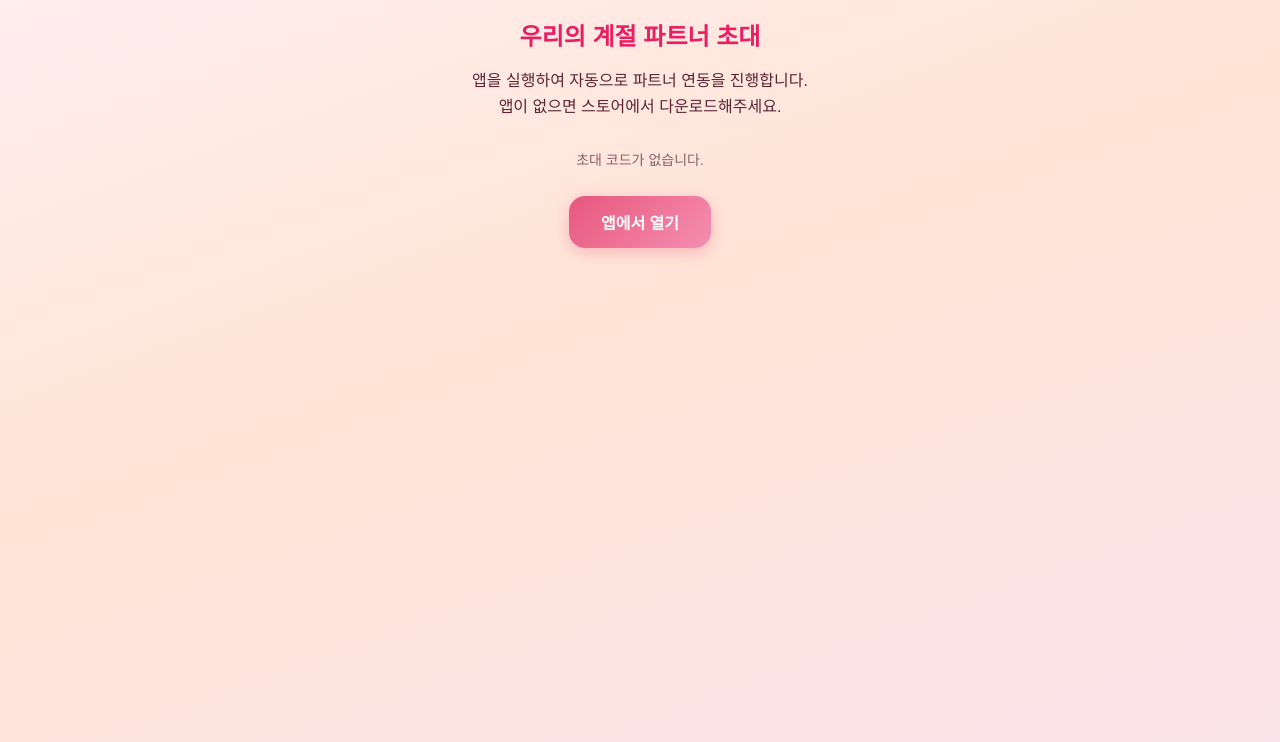
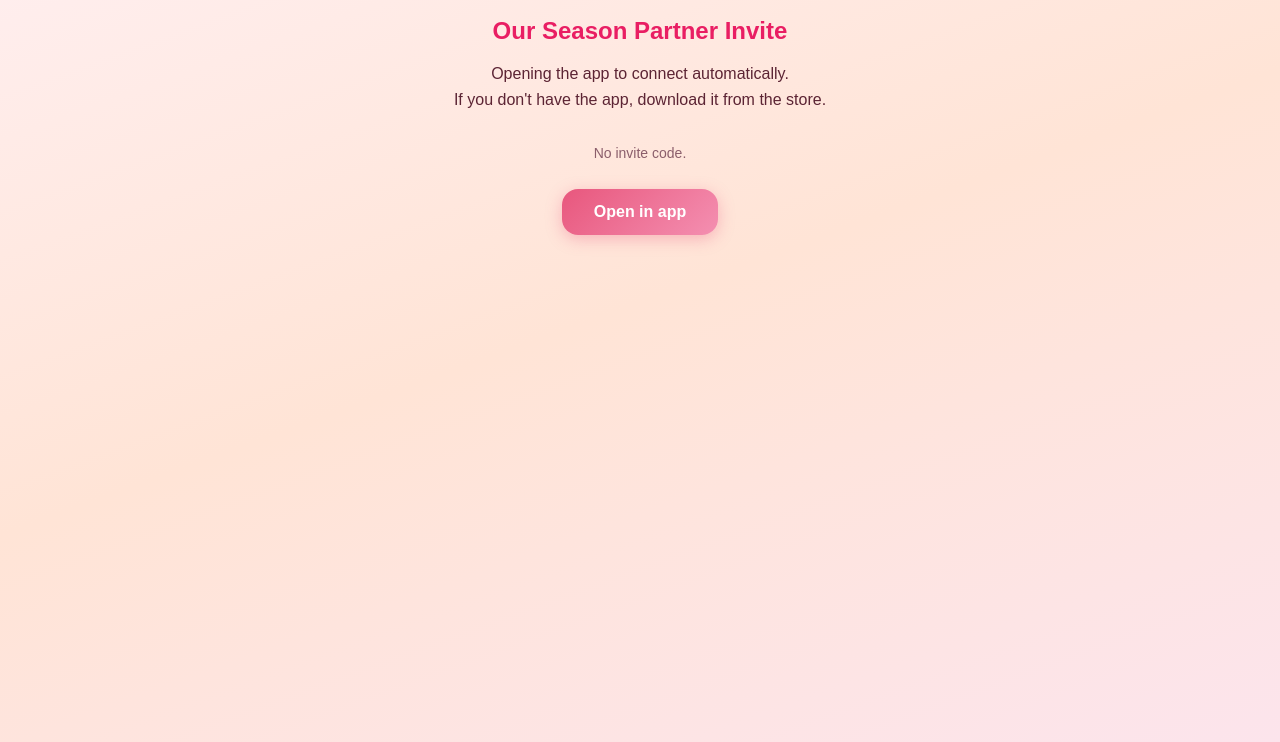
Before and after one commit to dlsrks20-hash/privacy, a plain HTML site: page invite.html in a window 1280 px wide. Shown: the part 138-880 px from the top of the page. Drawn offline with Linux system fonts and the light colour scheme.

Commit message:
invite.html 다국어화 (한/일/영) + App Store 지역중립 링크
- navigator.language 기반 수신자 언어 자동 감지 (ko/ja/en)
- App Store 링크 /kr/ 제거 → 사용자 지역 자동 리다이렉트
- iOS/Android/PC 분기는 기존 유지

Co-Authored-By: Claude Opus 4.8 <noreply@anthropic.com>

```diff
--- a/invite.html
+++ b/invite.html
@@ -1,11 +1,11 @@
 <!DOCTYPE html>
-<html lang="ko">
+<html>
 <head>
   <meta charset="UTF-8">
   <meta name="viewport" content="width=device-width, initial-scale=1.0">
-  <title>우리의 계절 - 파트너 초대</title>
+  <title>Our Season - Partner Invite</title>
   <style>
-    body { font-family: 'Noto Sans KR', sans-serif; max-width: 480px; margin: 0 auto; padding: 40px 20px; text-align: center; background: linear-gradient(160deg, #fff0f3 0%, #ffe4d6 50%, #fce4ec 100%); min-height: 100vh; }
+    body { font-family: 'Noto Sans KR', 'Noto Sans JP', sans-serif; max-width: 480px; margin: 0 auto; padding: 40px 20px; text-align: center; background: linear-gradient(160deg, #fff0f3 0%, #ffe4d6 50%, #fce4ec 100%); min-height: 100vh; }
     h1 { color: #e91e63; font-size: 24px; }
     p { color: #5c2434; font-size: 16px; line-height: 1.6; }
     .btn { display: inline-block; padding: 14px 32px; background: linear-gradient(135deg, #e8577d, #f48fb1); color: white; border-radius: 16px; text-decoration: none; font-weight: bold; margin: 10px; box-shadow: 0 4px 16px rgba(232,87,125,0.35); }
@@ -16,62 +16,103 @@
 </head>
 <body>
   <div class="heart">💕</div>
-  <h1>우리의 계절 파트너 초대</h1>
-  <p id="intro">앱을 실행하여 자동으로 파트너 연동을 진행합니다.<br>앱이 없으면 스토어에서 다운로드해주세요.</p>
+  <h1 id="title"></h1>
+  <p id="intro"></p>
 
-  <p id="status" style="color: #8b5e6b; font-size: 14px; margin-top: 30px;">앱을 여는 중...</p>
+  <p id="status" style="color: #8b5e6b; font-size: 14px; margin-top: 30px;"></p>
 
-  <a id="appLink" class="btn" href="#">앱에서 열기</a>
-  <a id="appStoreLink" class="btn btn-store hidden" href="https://apps.apple.com/kr/app/id6773003298">App Store</a>
+  <a id="appLink" class="btn" href="#"></a>
+  <a id="appStoreLink" class="btn btn-store hidden" href="https://apps.apple.com/app/id6773003298">App Store</a>
   <a id="playStoreLink" class="btn btn-store hidden" href="https://play.google.com/store/apps/details?id=com.lovelogbook.app">Play Store</a>
 
   <script>
     (function() {
+      // 다국어 문구 (수신자 기기 언어 기준)
+      var T = {
+        ko: {
+          docTitle: '우리의 계절 - 파트너 초대',
+          title: '우리의 계절 파트너 초대',
+          intro: '앱을 실행하여 자동으로 파트너 연동을 진행합니다.<br>앱이 없으면 스토어에서 다운로드해주세요.',
+          opening: '앱을 여는 중...',
+          appLink: '앱에서 열기',
+          noCode: '초대 코드가 없습니다.',
+          notInstalled: '앱이 설치되어 있지 않습니다. {store}로 이동합니다...',
+          pcIntro: '모바일 기기에서 아래 스토어 링크로 앱을 설치한 후<br>다시 초대 링크를 열어주세요.'
+        },
+        ja: {
+          docTitle: '私たちの季節 - パートナー招待',
+          title: '私たちの季節 パートナー招待',
+          intro: 'アプリを起動して自動的にパートナー連携を行います。<br>アプリがない場合はストアからダウンロードしてください。',
+          opening: 'アプリを開いています...',
+          appLink: 'アプリで開く',
+          noCode: '招待コードがありません。',
+          notInstalled: 'アプリがインストールされていません。{store}に移動します...',
+          pcIntro: 'モバイル端末で下記のストアリンクからアプリをインストール後、<br>もう一度招待リンクを開いてください。'
+        },
+        en: {
+          docTitle: 'Our Season - Partner Invite',
+          title: 'Our Season Partner Invite',
+          intro: "Opening the app to connect automatically.<br>If you don't have the app, download it from the store.",
+          opening: 'Opening the app...',
+          appLink: 'Open in app',
+          noCode: 'No invite code.',
+          notInstalled: 'The app is not installed. Redirecting to {store}...',
+          pcIntro: 'Install the app from the store links below on a mobile device,<br>then open the invite link again.'
+        }
+      };
+
+      var lang = (navigator.language || 'ko').toLowerCase();
+      var L = lang.indexOf('ja') === 0 ? T.ja : (lang.indexOf('en') === 0 ? T.en : T.ko);
+      document.documentElement.lang = (L === T.ja ? 'ja' : (L === T.en ? 'en' : 'ko'));
+      document.title = L.docTitle;
+      document.getElementById('title').textContent = L.title;
+      document.getElementById('intro').innerHTML = L.intro;
+      document.getElementById('status').textContent = L.opening;
+      document.getElementById('appLink').textContent = L.appLink;
+
       var params = new URLSearchParams(window.location.search);
       var code = params.get('code');
-      if (!code) { document.getElementById('status').textContent = '초대 코드가 없습니다.'; return; }
+      var statusEl = document.getElementById('status');
+      var introEl = document.getElementById('intro');
+      if (!code) { statusEl.textContent = L.noCode; return; }
 
       var ua = navigator.userAgent;
       var isIOS = /iPad|iPhone|iPod/.test(ua);
       var isAndroid = /android/i.test(ua);
-      var isMobile = isIOS || isAndroid;
 
       var appUrl = 'com.lovelogbook.app://invite?code=' + encodeURIComponent(code);
-      var appStoreUrl = 'https://apps.apple.com/kr/app/id6773003298';
+      // 지역중립 스토어 링크 (사용자 계정 지역으로 자동 이동)
+      var appStoreUrl = 'https://apps.apple.com/app/id6773003298';
       var playStoreUrl = 'https://play.google.com/store/apps/details?id=com.lovelogbook.app';
 
       var appLinkEl = document.getElementById('appLink');
       var appStoreEl = document.getElementById('appStoreLink');
       var playStoreEl = document.getElementById('playStoreLink');
-      var statusEl = document.getElementById('status');
-      var introEl = document.getElementById('intro');
 
       appLinkEl.href = appUrl;
 
       if (isIOS) {
-        // iOS: App Store 버튼만 표시
         appStoreEl.classList.remove('hidden');
       } else if (isAndroid) {
-        // Android: Play Store 버튼만 표시
         playStoreEl.classList.remove('hidden');
       } else {
-        // PC / Mac: 두 스토어 모두 표시, 자동 이동 안 함
+        // PC / Mac: 자동 이동 없이 두 스토어 모두 표시
         appLinkEl.classList.add('hidden');
         appStoreEl.classList.remove('hidden');
         playStoreEl.classList.remove('hidden');
-        introEl.innerHTML = '모바일 기기에서 아래 스토어 링크로 앱을 설치한 후<br>다시 초대 링크를 열어주세요.';
+        introEl.innerHTML = L.pcIntro;
         statusEl.textContent = '';
         return;
       }
 
-      // 모바일: 앱 열기 시도
+      // 모바일: 앱 열기 시도 → 미설치 시 스토어로
       var storeUrl = isIOS ? appStoreUrl : playStoreUrl;
       var storeLabel = isIOS ? 'App Store' : 'Play Store';
 
       setTimeout(function() { window.location.href = appUrl; }, 200);
       setTimeout(function() {
         if (!document.hidden) {
-          statusEl.textContent = '앱이 설치되어 있지 않습니다. ' + storeLabel + '로 이동합니다...';
+          statusEl.textContent = L.notInstalled.replace('{store}', storeLabel);
           setTimeout(function() { window.location.href = storeUrl; }, 1500);
         }
       }, 2500);
```
